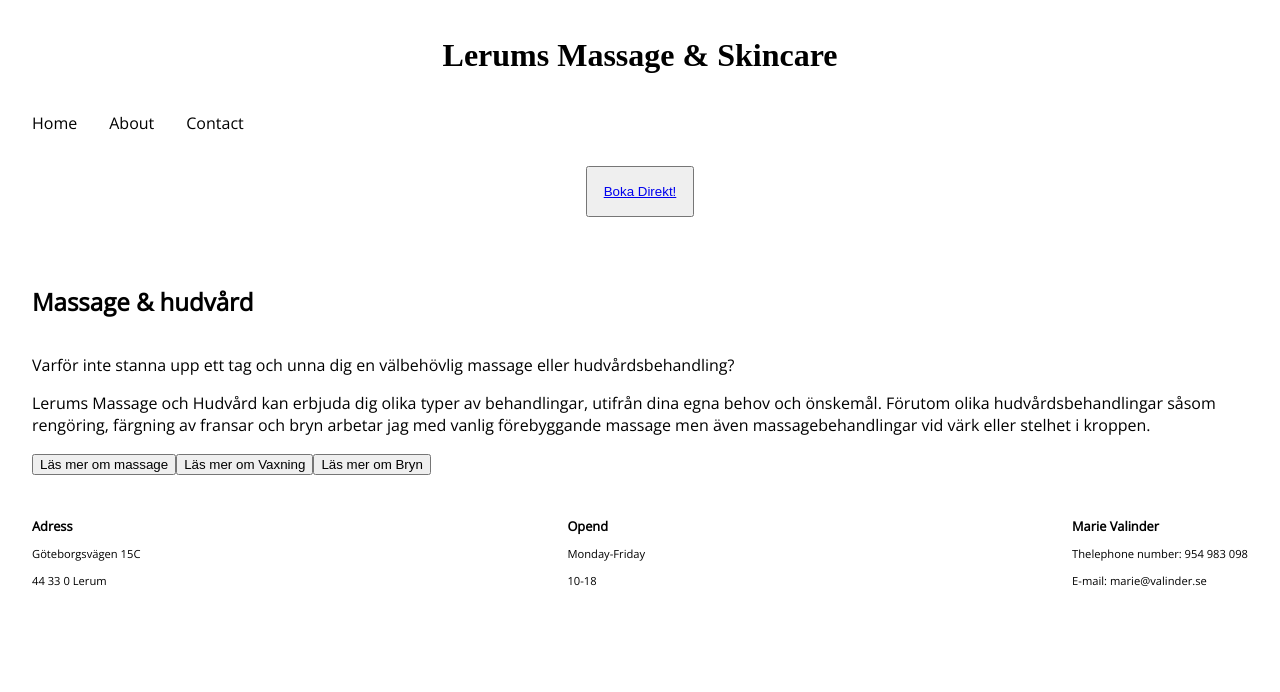
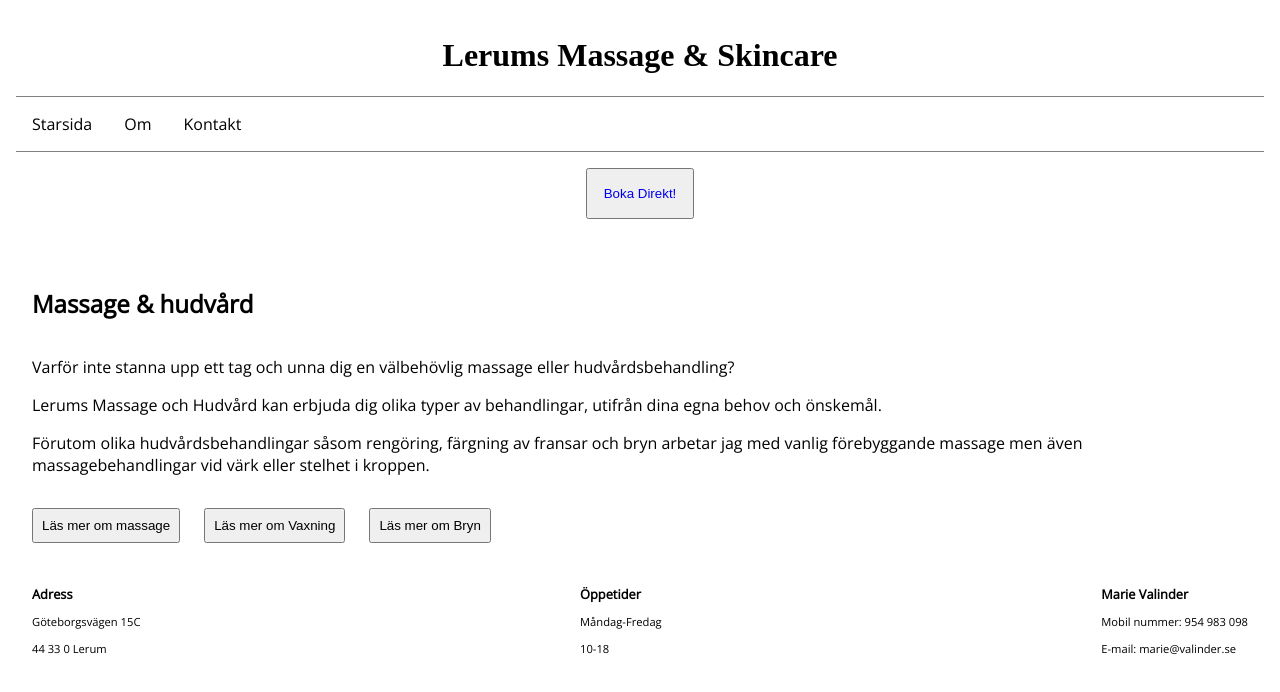
Before and after one commit to MartinaSTV/Accessibilty, a React (Vite) app: page / in a window 1280 px wide. Shown: the top 692 px of the page. Built offline with nearby package versions, Linux system fonts and the light colour scheme; a web font is replaced by a local one.

Commit message:
fix about

```diff
--- a/src/Components/Footer.jsx
+++ b/src/Components/Footer.jsx
@@ -8,13 +8,13 @@ const Footer = () => {
         <p>44 33 0 Lerum</p>
       </section>
       <section className="footer__info">
-        <h2 className="footer__title">Opend</h2>
-        <p>Monday-Friday</p>
+        <h2 className="footer__title">Öppetider</h2>
+        <p>Måndag-Fredag</p>
         <p>10-18</p>
       </section>
       <section className="footer__info">
         <h2 className="footer__title">Marie Valinder</h2>
-        <p>Thelephone number: 954 983 098</p>
+        <p>Mobil nummer: 954 983 098</p>
         <p>E-mail: marie@valinder.se</p>
       </section>
     </article>
--- a/src/Components/Navbar.jsx
+++ b/src/Components/Navbar.jsx
@@ -11,7 +11,7 @@ const Navbar = () => {
           navigate("/");
         }}
       >
-        Home
+        Starsida
       </a>
       <a
         className="navbar__link"
@@ -20,7 +20,7 @@ const Navbar = () => {
           navigate("/About");
         }}
       >
-        About
+        Om
       </a>
       <a
         className="navbar__link"
@@ -29,7 +29,7 @@ const Navbar = () => {
           navigate("/Contact");
         }}
       >
-        Contact
+        Kontakt
       </a>
     </nav>
   );
--- a/src/Sass/About.scss
+++ b/src/Sass/About.scss
@@ -2,4 +2,35 @@
   padding: 1rem;
   display: flex;
   flex-direction: column;
+
+  &__section {
+    display: flex;
+    justify-content: center;
+    width: 100%;
+  }
+  &__person {
+    display: flex;
+    flex-direction: column;
+    width: 50%;
+    justify-content: center;
+  }
+  &__photo {
+    max-width: 15rem;
+    align-self: center;
+    margin: 1rem;
+  }
 }
+
+@media only screen and (max-width: 700px) {
+  .about__section {
+    display: flex;
+    flex-direction: column;
+    justify-content: center;
+  }
+  .about__person {
+    display: flex;
+    flex-direction: column;
+    width: 100%;
+    justify-content: center;
+  }
+}
--- a/src/Sass/Header.scss
+++ b/src/Sass/Header.scss
@@ -1,9 +1,15 @@
 .header {
   display: flex;
   justify-content: center;
+  width: 100%;
 
   &__title {
     font-family: "Asul", serif;
     font-size: 2rem;
   }
 }
+@media only screen and (max-width: 700px) {
+  .hader__title {
+    font-size: 1rem;
+  }
+}
--- a/src/Sass/Home.scss
+++ b/src/Sass/Home.scss
@@ -3,13 +3,26 @@
   display: flex;
   flex-direction: column;
 
-  &__button {
+  &__buttonBook {
     padding: 1rem;
-    max-width: 7rem;
+    max-width: 8rem;
     align-self: center;
     margin-bottom: 3rem;
   }
-  &__button:hover {
+  &__buttonBookLink {
+    text-decoration: none;
+  }
+
+  &__buttonBook:hover {
+    font-weight: 600;
+  }
+  &__buttonInfo {
+    padding: 0.5rem;
+    margin-right: 1.5rem;
+    margin-top: 1rem;
+  }
+  &__buttonInfo:hover {
+    font-weight: 600;
   }
 
   &__section {
@@ -24,8 +37,12 @@
   }
   &__buttonLink {
     margin-left: 0.5rem;
-    max-width: 4rem;
+    max-width: 6rem;
     max-height: 2rem;
+    padding: 0.5rem;
+  }
+  &__buttonLinkA {
+    text-decoration: none;
   }
   &__buttonLink:hover {
     font-weight: 600;
--- a/src/Sass/Navbar.scss
+++ b/src/Sass/Navbar.scss
@@ -1,5 +1,7 @@
 .navbar {
   display: flex;
+  border-top: 1px solid grey;
+  border-bottom: 1px solid grey;
 
   &__link {
     text-decoration: none;
--- a/src/views/About.jsx
+++ b/src/views/About.jsx
@@ -3,21 +3,30 @@ import Headern from "../Components/Headern";
 import Video from "../Components/video";
 import Footer from "../Components/Footer";
 import "../Sass/About.scss";
+import mariePhoto from "../assets/777.jpg";
 
 const About = () => {
   return (
     <article className="about">
       <Headern />
       <Navbar />
-      <section className="about">
+      <section className="about__section">
+        <article className="about__person">
           <h1>Marie Valinder</h1>
           <p>
             Jag heter Marie Valinder och är Dipl. Cert. Massageterapeut & SPA
             terapeut. Jag har arbete som massör i 15 år och har under åren har
             gått på många föreläsningar och fortbildat mig om kroppen. Jag har
-          också arbetat med idrottslag och har stor erfarenhet av idrottsskador.
+            också arbetat med idrottslag och har stor erfarenhet av
+            idrottsskador.
           </p>
           <p> Medlem i kroppsterapeuternas yrkesförbund</p>
+        </article>
+        <img
+          className="about__photo"
+          src={mariePhoto}
+          alt="Personfoto Marie Valinder"
+        />
       </section>
       <Video />
       <Footer />
--- a/src/views/Home.jsx
+++ b/src/views/Home.jsx
@@ -15,12 +15,12 @@ const Home = () => {
   const [vax, setVax] = useState([]);
 
   useEffect(() => {
-    const Br = info.filter((type) => type.type === "brows");
-    const Ma = info.filter((type) => type.type === "massage");
-    const Va = info.filter((type) => type.type === "vax");
-    setMassages(Ma);
-    setBrows(Br);
-    setVax(Va);
+    const tempBrows = info.filter((type) => type.type === "brows");
+    const tempMassage = info.filter((type) => type.type === "massage");
+    const tempVax = info.filter((type) => type.type === "vax");
+    setMassages(tempMassage);
+    setVax(tempVax);
+    setBrows(tempBrows);
   }, []);
 
   const massage = massages.map((info, index) => (
@@ -38,8 +38,9 @@ const Home = () => {
       <Headern />
       <Navbar />
       <section className="home__section">
-        <button className="home__button">
+        <button className="home__buttonBook">
           <a
+            className="home__buttonBookLink"
             href="https://www.bokadirekt.se/places/lerums-massage-hudvard-49166"
             title="Link to booking paga"
           >
@@ -54,12 +55,15 @@ const Home = () => {
           </p>
           <p>
             Lerums Massage och Hudvård kan erbjuda dig olika typer av
-            behandlingar, utifrån dina egna behov och önskemål. Förutom olika
-            hudvårdsbehandlingar såsom rengöring, färgning av fransar och bryn
-            arbetar jag med vanlig förebyggande massage men även
-            massagebehandlingar vid värk eller stelhet i kroppen.
+            behandlingar, utifrån dina egna behov och önskemål.
+          </p>
+          <p>
+            Förutom olika hudvårdsbehandlingar såsom rengöring, färgning av
+            fransar och bryn arbetar jag med vanlig förebyggande massage men
+            även massagebehandlingar vid värk eller stelhet i kroppen.
           </p>
           <button
+            className="home__buttonInfo"
             onClick={() => {
               setShowMassage(!showMassage);
             }}
@@ -67,6 +71,7 @@ const Home = () => {
             {!showMassage ? "Läs mer om massage" : "Stäng stycke om massage"}
           </button>
           <button
+            className="home__buttonInfo"
             onClick={() => {
               setShowVax(!showVax);
             }}
@@ -74,6 +79,7 @@ const Home = () => {
             Läs mer om Vaxning
           </button>
           <button
+            className="home__buttonInfo"
             onClick={() => {
               setShowBrows(!showBrows);
             }}
@@ -89,7 +95,12 @@ const Home = () => {
                 className="home__buttonLink"
                 title="link to weleda webpage"
               >
-                <a href="https://www.weleda.se/kropp/kroppsolja">Weleda Oils</a>
+                <a
+                  className="home__buttonLinkA"
+                  href="https://www.weleda.se/kropp/kroppsolja"
+                >
+                  Weleda Oils
+                </a>
               </button>
             </section>
           ) : null}
```
Also changed, not shown: src/assets/777.jpg (added). Lines whose indentation alone changed are shown as unchanged.
